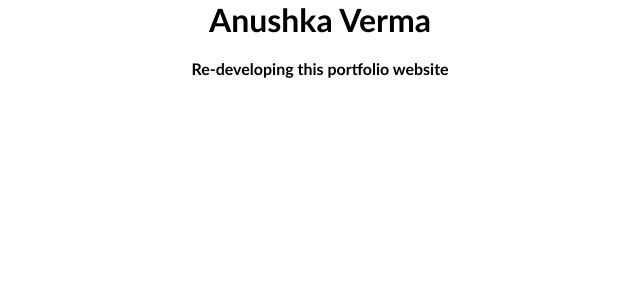
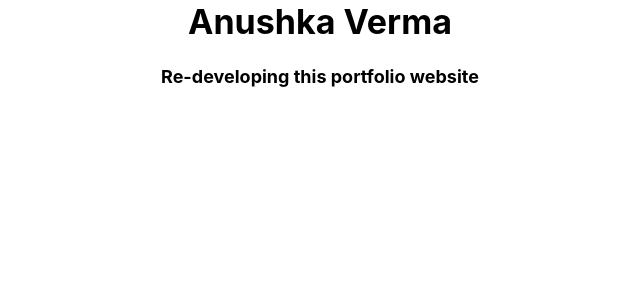
Before and after one commit to theanushka-v18/anushka-s-portfolio, a React (Vite) app: page / in a window 1280 px wide. Shown: the top 300 px of the page, without its empty margins (320-960 px from the left). Built offline with nearby package versions, Linux system fonts and the light colour scheme.

Commit message:
setup mantine

```diff
--- a/package.json
+++ b/package.json
@@ -12,6 +12,8 @@
   "dependencies": {
     "@emotion/react": "^11.13.3",
     "@emotion/styled": "^11.13.0",
+    "@mantine/core": "^8.3.1",
+    "@mantine/hooks": "^8.3.1",
     "@mui/icons-material": "^6.1.1",
     "@mui/material": "^6.1.1",
     "react": "^18.3.1",
@@ -28,6 +30,9 @@
     "eslint-plugin-react-hooks": "^5.1.0-rc.0",
     "eslint-plugin-react-refresh": "^0.4.9",
     "globals": "^15.9.0",
+    "postcss": "^8.5.6",
+    "postcss-preset-mantine": "^1.18.0",
+    "postcss-simple-vars": "^7.0.1",
     "vite": "^5.4.1"
   }
 }
--- /dev/null
+++ b/postcss.config.cjs
@@ -0,0 +1,14 @@
+module.exports = {
+  plugins: {
+    "postcss-preset-mantine": {},
+    "postcss-simple-vars": {
+      variables: {
+        "mantine-breakpoint-xs": "36em",
+        "mantine-breakpoint-sm": "48em",
+        "mantine-breakpoint-md": "62em",
+        "mantine-breakpoint-lg": "75em",
+        "mantine-breakpoint-xl": "88em",
+      },
+    },
+  },
+};
--- a/src/App.jsx
+++ b/src/App.jsx
@@ -1,6 +1,8 @@
+import { Box, Title } from "@mantine/core";
+
 const App = () => {
   return (
-    <div
+    <Box
       style={{
         display: "flex",
         justifyContent: "center",
@@ -9,9 +11,9 @@ const App = () => {
         gap: "20px",
       }}
     >
-      <h1>Anushka Verma</h1>
-      <h4>Re-developing this portfolio website</h4>
-    </div>
+      <Title order={1}>Anushka Verma</Title>
+      <Title order={4}>Re-developing this portfolio website</Title>
+    </Box>
   );
 };
 
--- a/src/main.jsx
+++ b/src/main.jsx
@@ -1,10 +1,14 @@
-import { StrictMode } from 'react'
-import { createRoot } from 'react-dom/client'
-import App from './App.jsx';
+import { StrictMode } from "react";
+import { createRoot } from "react-dom/client";
+import App from "./App.jsx";
 import "./index.css";
+import "@mantine/core/styles.css";
+import { MantineProvider } from "@mantine/core";
 
-createRoot(document.getElementById('root')).render(
+createRoot(document.getElementById("root")).render(
   <StrictMode>
-    <App />
-  </StrictMode>,
-)
+    <MantineProvider>
+      <App />
+    </MantineProvider>
+  </StrictMode>
+);
```
Also changed, not shown: 1 other file (tests, documents, lock files or other folders).
